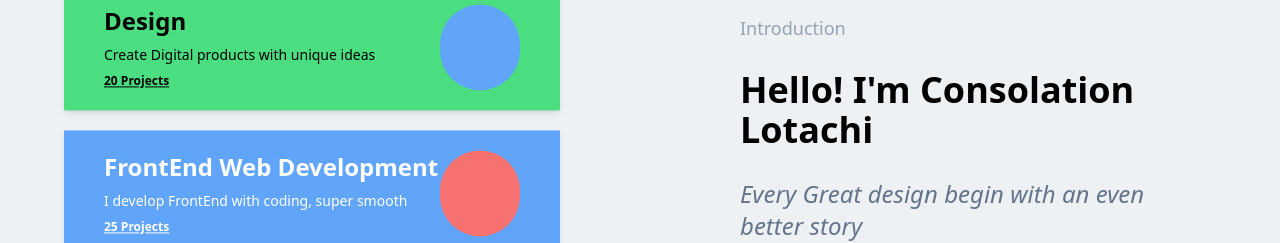
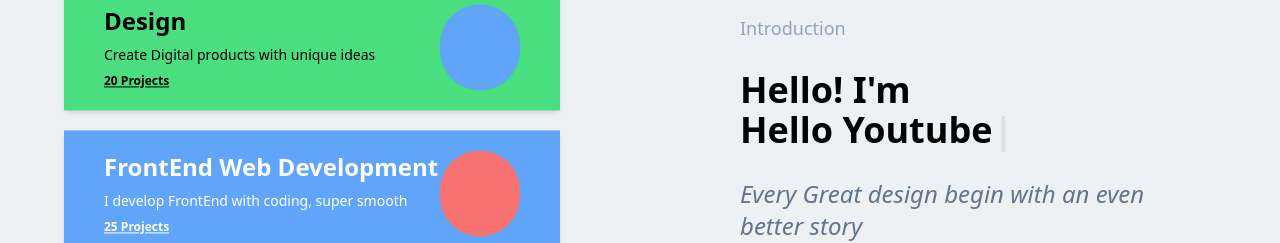
Before and after one commit to KEM-CONSOLATION/PortFolio, a React (Vite) app: page / in a window 1280 px wide. Shown: the part 708-951 px from the top of the page. Built offline with nearby package versions, Linux system fonts and the light colour scheme; some icons are missing.

Commit message:
Working on a typewriter effect

```diff
--- a/package.json
+++ b/package.json
@@ -12,6 +12,8 @@
     "react": "^18.2.0",
     "react-dom": "^18.2.0",
     "react-router-dom": "^6.8.2",
+    "react-simple-typewriter": "^5.0.1",
+    "react-typewriter-effect": "^1.1.0",
     "remixicon-react": "^1.0.0",
     "typewriter-effect": "^2.19.0"
   },
--- a/src/App.jsx
+++ b/src/App.jsx
@@ -1,8 +1,7 @@
-import { useState } from 'react'
 import './App.css';
-// import Typewriter from 'typewriter-effect';
-
-import { useEffect } from 'react';
+import Typewriter from 'typewriter-effect';
+// import { useTypewriter, Cursor} from 'react-simple-typewriter';
+import { useEffect,useState } from 'react';
 import { MailLineIcon,GithubLineIcon,TwitterLineIcon,ServiceLineIcon,ContactsLineIcon,HomeGearLineIcon,StickyNoteLineIcon,ReactjsFillIcon,NodeTreeIcon,DatabaseFillIcon,Menu1LineIcon,CloseLineIcon,PenNibFillIcon,CodeFillIcon,DribbbleFillIcon,FacebookFillIcon,InstagramFillIcon} from '../src/assets/icons'
 import Work from '../src/assets/images/Works.jpeg'
 import TwitterFillIcon from 'remixicon-react/TwitterFillIcon';
@@ -31,7 +30,24 @@
     }
   }, [counter2]);
 
-  // let menu
+
+//   <TypeWriterEffect
+//   textStyle={{ fontFamily: 'Red Hat Display' }}
+//   startDelay={100}
+//   cursorColor="black"
+//   text="Text for typewriting effect here"
+//   typeSpeed={100}
+//   eraseSpeed={100}
+// />
+
+    // const {text} = useTypewriter({
+    //   words: ['Developer', 'Designer','Digital'],
+    //   loop: {},
+    //   typeSpeed: 120,
+    //   deleteSpeed: 80,
+
+    // });
+
   return (
     <>
     <div className="">
@@ -167,7 +183,13 @@
 
           <div className=" mx-5">
             <p className=' text-slate-400 text-lg mb-7 '>Introduction</p>
-            <p className=' text-4xl font-semibold mb-7'>Hello! I'm Consolation Lotachi</p>
+            <p className=' text-4xl font-semibold mb-7'>Hello! I'm
+              <Typewriter
+                onInit={(typewriter)=>{
+                  typewriter.typeString('Hello Youtube').start();
+                }}
+              />
+            </p>
             <p className=' text-2xl italic font-medium text-slate-500 mb-7'>Every Great design begin with an even better story</p>
             <p className=' tracking-widest text-slate-70'>A town hall different from bala blu, blue blu bulaba. broom broom broom brooooooooom. Bala blu blue blu bulaba. The farmers will make more money. Your lunch will not be imported, cassava garri ewa and ehhh ehhhhnn. The farmer will make money, the dinner would be cassava, eba, ewa and everything.</p>
           </div>
```
Also changed, not shown: 1 other file (tests, documents, lock files or other folders).
